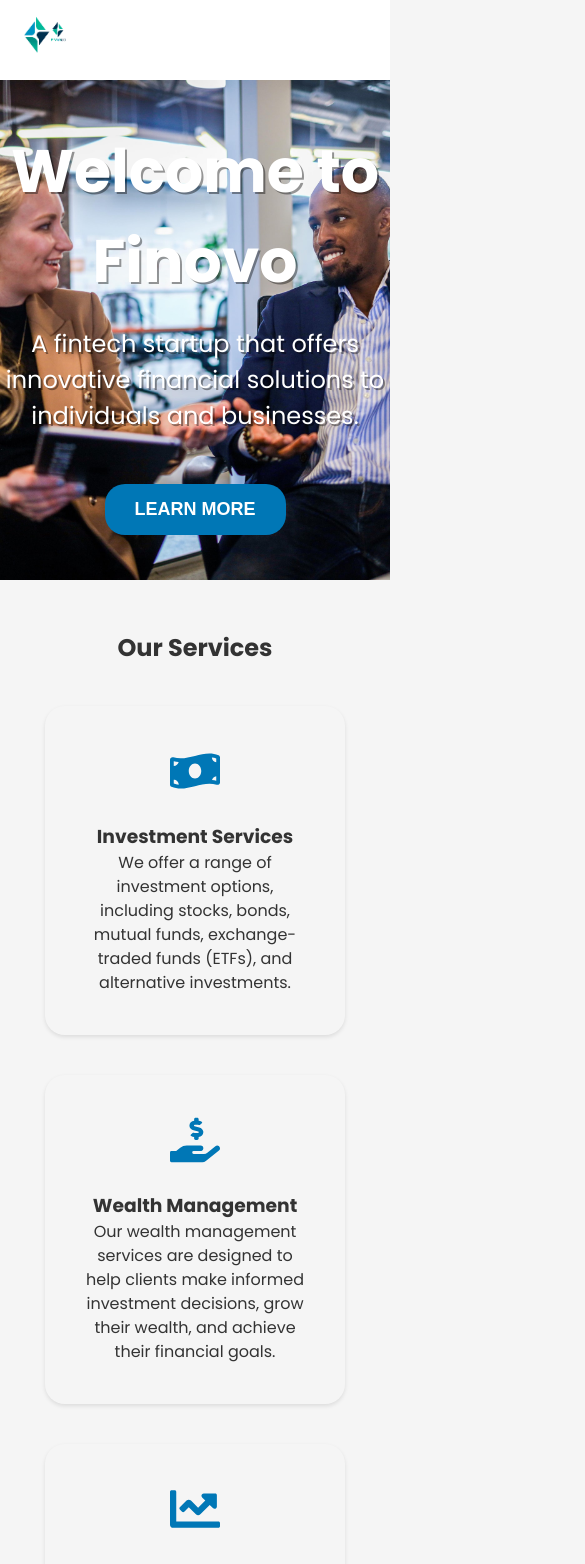
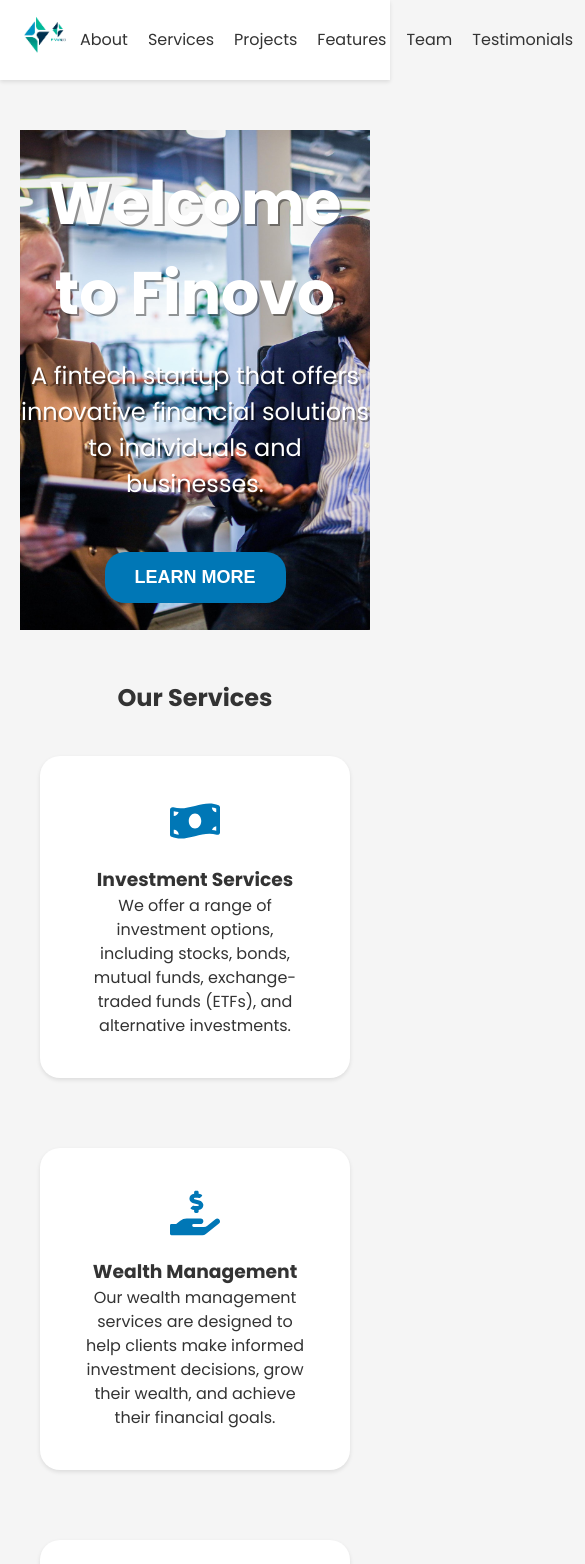
Before and after one commit to yosephdev/finovo, a React (Create React App) app: page / in a window 390 px wide. Shown: the top 1564 px of the page, 585 px wide, since content can reach past the window. Built offline with nearby package versions, Linux system fonts and the light colour scheme.

Commit message:
change navbar style

```diff
--- a/src/App.css
+++ b/src/App.css
@@ -18,7 +18,6 @@
 }
 
 /* Navbar */
-
 .navbar {
   display: flex;
   justify-content: space-between;
@@ -27,6 +26,9 @@
   padding: 0 2rem;
   background-color: #fff;
   box-shadow: 0 2px 4px rgba(0, 0, 0, 0.1);
+  position: sticky;
+  top: 0;
+  z-index: 999;
 }
 
 .logo {
@@ -34,6 +36,7 @@
   font-weight: bold;
   display: flex;
   align-items: center;
+  color: #0077b6;
 }
 
 .navbar-links ul {
@@ -93,6 +96,48 @@
   transition: transform 0.3s ease-in-out;
 }
 
+.navbar-links {
+  display: flex;
+  align-items: center;
+  gap: 2rem;
+}
+
+.navbar-links ul {
+  margin: 0;
+  padding: 0;
+  display: flex;
+  align-items: center;
+  gap: 2rem;
+  list-style: none;
+}
+
+.navbar-links li {
+  margin: 0;
+  padding: 0;
+}
+
+.navbar-links a {
+  color: #333;
+  text-decoration: none;
+  font-size: 1.6rem;
+  font-weight: 500;
+  transition: color 0.3s ease-in-out;
+}
+
+.navbar-links a:hover {
+  color: #0077b6;
+  text-decoration: none;
+  cursor: pointer;
+}
+
+.navbar-links a.active {
+  color: #0077b6;
+  text-decoration: underline;
+  cursor: pointer;
+}
+
+
+
 /* About Section */
 .about {
   padding: 5rem 2rem;
@@ -150,6 +195,11 @@
 }
 
 /* Hero Section */
+
+.home {
+  padding: 5rem 2rem;
+
+}
 .hero {
   height: 500px;
   display: flex;
@@ -225,10 +275,16 @@
   border-radius: 2rem;
   box-shadow: 0 2px 4px rgba(0, 0, 0, 0.1);
   transition: transform 0.3s ease-in-out;
+  background-color: #fff;
+  display: flex;
+  flex-direction: column;
+  align-items: center;
+  justify-content: center;
 }
 
 .service-item:hover {
   transform: translateY(-1rem);
+  box-shadow: 0 4px 8px rgba(0, 0, 0, 0.2);
 }
 
 .service-icon {
@@ -240,11 +296,26 @@
 .service-title {
   font-size: 2.4rem;
   margin-bottom: 2rem;
+  color: #0077b6;
 }
 
 .service-description {
   font-size: 1.6rem;
   line-height: 1.5;
+  color: #333;
+}
+
+.form-calc {
+  background-color: #0b5682;
+  color:#f5f5f5;
+  font-size: 1.4rem;
+}
+
+@media only screen and (max-width: 768px) {
+  .service-item {
+    width: 100%;
+    margin-bottom: 3rem;
+  }
 }
 
 /* Features Section */
```
